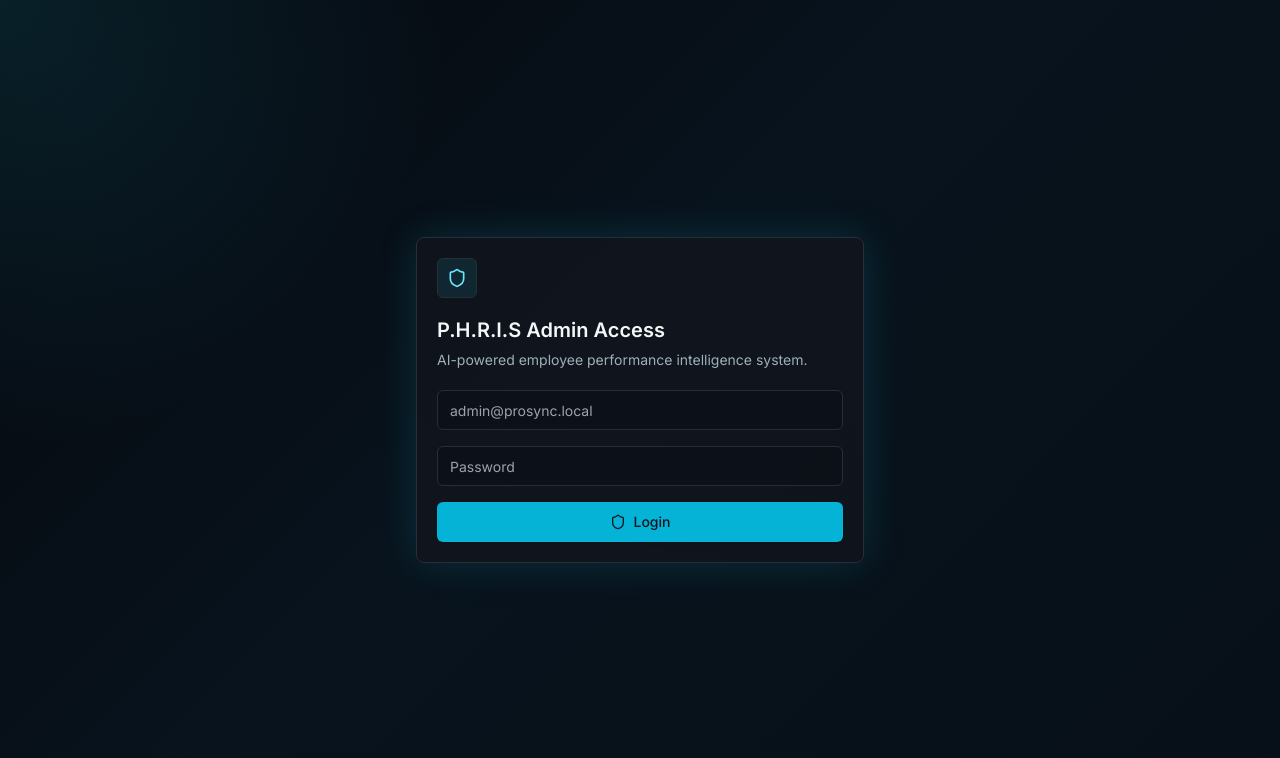
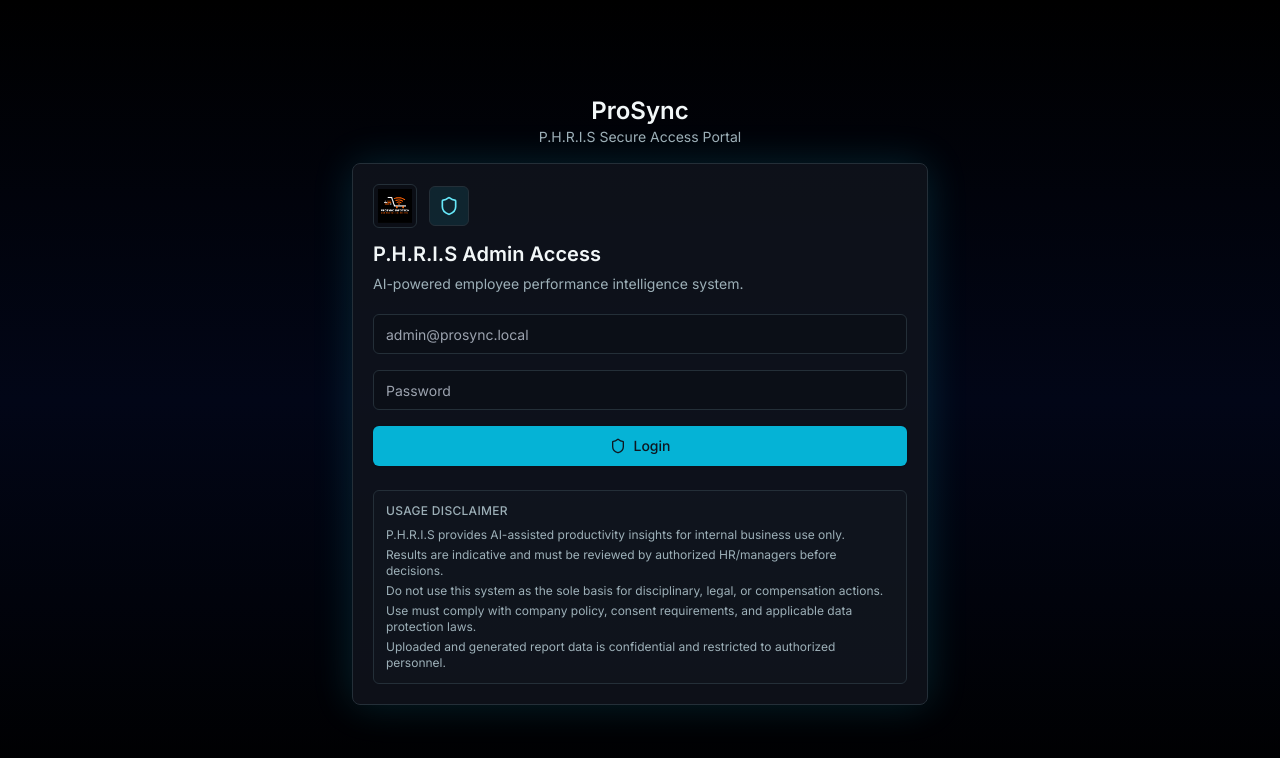
Before and after one commit to ProSyncHub/P.H.R.I.S, a Next.js app: page /login in a window 1280 px wide. Shown: the top 758 px of the page. Built offline with nearby package versions, Linux system fonts and the light colour scheme; no server answers.

Commit message:
feat: add company branding and usage disclaimers

```diff
--- a/app/(auth)/login/login-form.tsx
+++ b/app/(auth)/login/login-form.tsx
@@ -1,11 +1,13 @@
 "use client";
 
+import Image from "next/image";
 import { useFormState, useFormStatus } from "react-dom";
 import { Shield } from "lucide-react";
 import { loginAction } from "./actions";
 import { Button } from "@/components/ui/button";
 import { Card, CardContent, CardHeader, CardTitle } from "@/components/ui/card";
 import { Input } from "@/components/ui/input";
+import { brand, usageDisclaimer } from "@/lib/branding";
 
 function SubmitButton() {
   const { pending } = useFormStatus();
@@ -20,13 +22,18 @@
 export function LoginForm() {
   const [state, action] = useFormState(loginAction, {});
   return (
-    <Card className="w-full max-w-md">
+    <Card className="w-full max-w-xl">
       <CardHeader>
-        <div className="mb-3 inline-flex h-10 w-10 items-center justify-center rounded-md border bg-cyan-400/10 text-cyan-300">
-          <Shield className="h-5 w-5" />
+        <div className="mb-3 flex items-center gap-3">
+          <div className="relative h-11 w-11 overflow-hidden rounded-md border bg-background/70">
+            <Image src={brand.logoPath} alt={`${brand.companyName} logo`} fill className="object-contain p-1" sizes="44px" priority />
+          </div>
+          <div className="inline-flex h-10 w-10 items-center justify-center rounded-md border bg-cyan-400/10 text-cyan-300">
+            <Shield className="h-5 w-5" />
+          </div>
         </div>
-        <CardTitle className="text-xl">P.H.R.I.S Admin Access</CardTitle>
-        <p className="text-sm text-muted-foreground">AI-powered employee performance intelligence system.</p>
+        <CardTitle className="text-xl">{brand.appName} Admin Access</CardTitle>
+        <p className="text-sm text-muted-foreground">{brand.tagline}</p>
       </CardHeader>
       <CardContent>
         <form action={action} className="space-y-4">
@@ -35,6 +42,14 @@
           {state.error ? <p className="text-sm text-red-300">{state.error}</p> : null}
           <SubmitButton />
         </form>
+        <div className="mt-6 rounded-md border bg-muted/20 p-3">
+          <p className="mb-2 text-xs font-medium uppercase tracking-wide text-muted-foreground">Usage Disclaimer</p>
+          <ul className="space-y-1 text-xs text-muted-foreground">
+            {usageDisclaimer.map((line) => (
+              <li key={line}>{line}</li>
+            ))}
+          </ul>
+        </div>
       </CardContent>
     </Card>
   );
--- a/app/(auth)/login/page.tsx
+++ b/app/(auth)/login/page.tsx
@@ -1,9 +1,16 @@
 import { LoginForm } from "./login-form";
+import { brand } from "@/lib/branding";
 
 export default function LoginPage() {
   return (
-    <main className="flex min-h-screen items-center justify-center px-6">
-      <LoginForm />
+    <main className="flex min-h-screen items-center justify-center bg-gradient-to-b from-black via-slate-950 to-black px-6 py-10">
+      <div className="w-full max-w-xl space-y-4">
+        <div className="text-center">
+          <h1 className="text-2xl font-semibold">{brand.companyName}</h1>
+          <p className="text-sm text-muted-foreground">{brand.appName} Secure Access Portal</p>
+        </div>
+        <LoginForm />
+      </div>
     </main>
   );
 }
--- a/app/(dashboard)/dashboard/layout.tsx
+++ b/app/(dashboard)/dashboard/layout.tsx
@@ -1,8 +1,10 @@
+import Image from "next/image";
 import Link from "next/link";
 import { redirect } from "next/navigation";
 import { BarChart3, BrainCircuit, CalendarRange, Database, FileText, LogOut, Settings, Users } from "lucide-react";
 import { auth } from "@/auth";
 import { Button } from "@/components/ui/button";
+import { brand, usageDisclaimer } from "@/lib/branding";
 import { logoutAction } from "./actions";
 
 const nav = [
@@ -23,7 +25,15 @@
     <div className="min-h-screen lg:grid lg:grid-cols-[260px_1fr]">
       <aside className="border-r bg-black/20 p-5">
         <div className="mb-8">
-          <div className="text-xl font-semibold">P.H.R.I.S</div>
+          <div className="mb-3 flex items-center gap-3">
+            <div className="relative h-10 w-10 overflow-hidden rounded-md border bg-background/70">
+              <Image src={brand.logoPath} alt={`${brand.companyName} logo`} fill className="object-contain p-1" sizes="40px" priority />
+            </div>
+            <div>
+              <div className="text-lg font-semibold">{brand.appName}</div>
+              <div className="text-xs text-muted-foreground">{brand.companyName}</div>
+            </div>
+          </div>
           <div className="text-xs text-muted-foreground">HR Intelligence System</div>
         </div>
         <nav className="space-y-1">
@@ -40,8 +50,17 @@
             Logout
           </Button>
         </form>
+        <div className="mt-6 rounded-md border bg-muted/20 p-3 text-xs text-muted-foreground">
+          {usageDisclaimer[0]}
+        </div>
       </aside>
-      <main className="min-w-0 p-5 lg:p-8">{children}</main>
+      <main className="min-w-0 p-5 lg:p-8">
+        {children}
+        <footer className="mt-8 border-t pt-4 text-xs text-muted-foreground">
+          <p>{usageDisclaimer[1]}</p>
+          <p className="mt-1">{usageDisclaimer[2]}</p>
+        </footer>
+      </main>
     </div>
   );
 }
--- a/app/layout.tsx
+++ b/app/layout.tsx
@@ -1,14 +1,23 @@
 import type { Metadata } from "next";
 import { Inter } from "next/font/google";
+import { brand } from "@/lib/branding";
 import { appUrl } from "@/lib/env";
 import "./globals.css";
 
 const inter = Inter({ subsets: ["latin"] });
 
 export const metadata: Metadata = {
-  title: "P.H.R.I.S",
-  description: "AI-powered employee performance intelligence system.",
-  metadataBase: new URL(appUrl)
+  title: {
+    default: brand.appName,
+    template: `%s | ${brand.appName}`
+  },
+  description: brand.tagline,
+  metadataBase: new URL(appUrl),
+  icons: {
+    icon: brand.logoPath,
+    shortcut: brand.logoPath,
+    apple: brand.logoPath
+  }
 };
 
 export default function RootLayout({ children }: { children: React.ReactNode }) {
--- /dev/null
+++ b/lib/branding.ts
@@ -0,0 +1,14 @@
+export const brand = {
+  appName: "P.H.R.I.S",
+  companyName: "ProSync",
+  logoPath: "/branding/PROSYNC%20LOGOKart.png",
+  tagline: "AI-powered employee performance intelligence system."
+} as const;
+
+export const usageDisclaimer = [
+  "P.H.R.I.S provides AI-assisted productivity insights for internal business use only.",
+  "Results are indicative and must be reviewed by authorized HR/managers before decisions.",
+  "Do not use this system as the sole basis for disciplinary, legal, or compensation actions.",
+  "Use must comply with company policy, consent requirements, and applicable data protection laws.",
+  "Uploaded and generated report data is confidential and restricted to authorized personnel."
+] as const;
```
Also changed, not shown: public/branding/PROSYNC LOGOKart.png (added), 1 other file (tests, documents, lock files or other folders).
